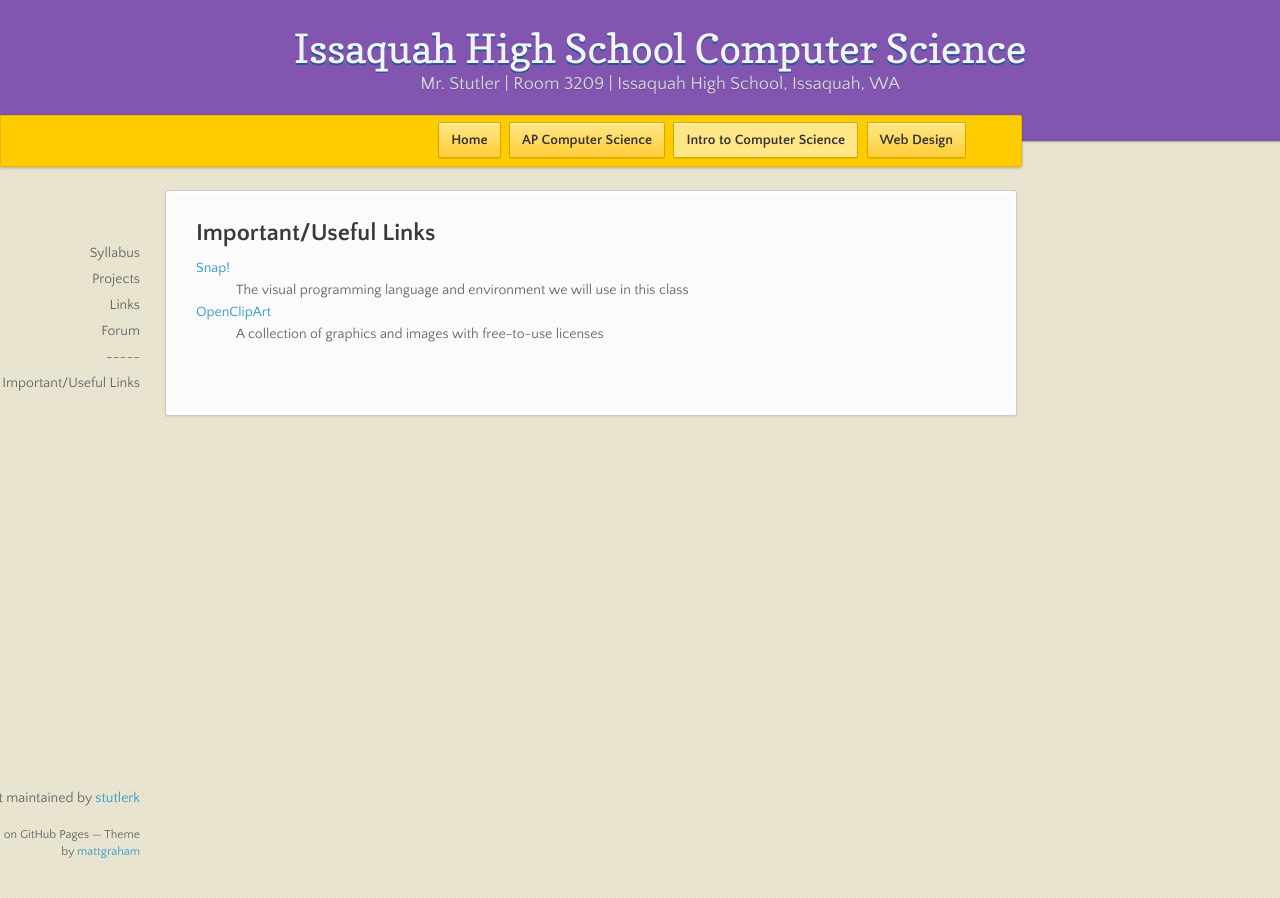
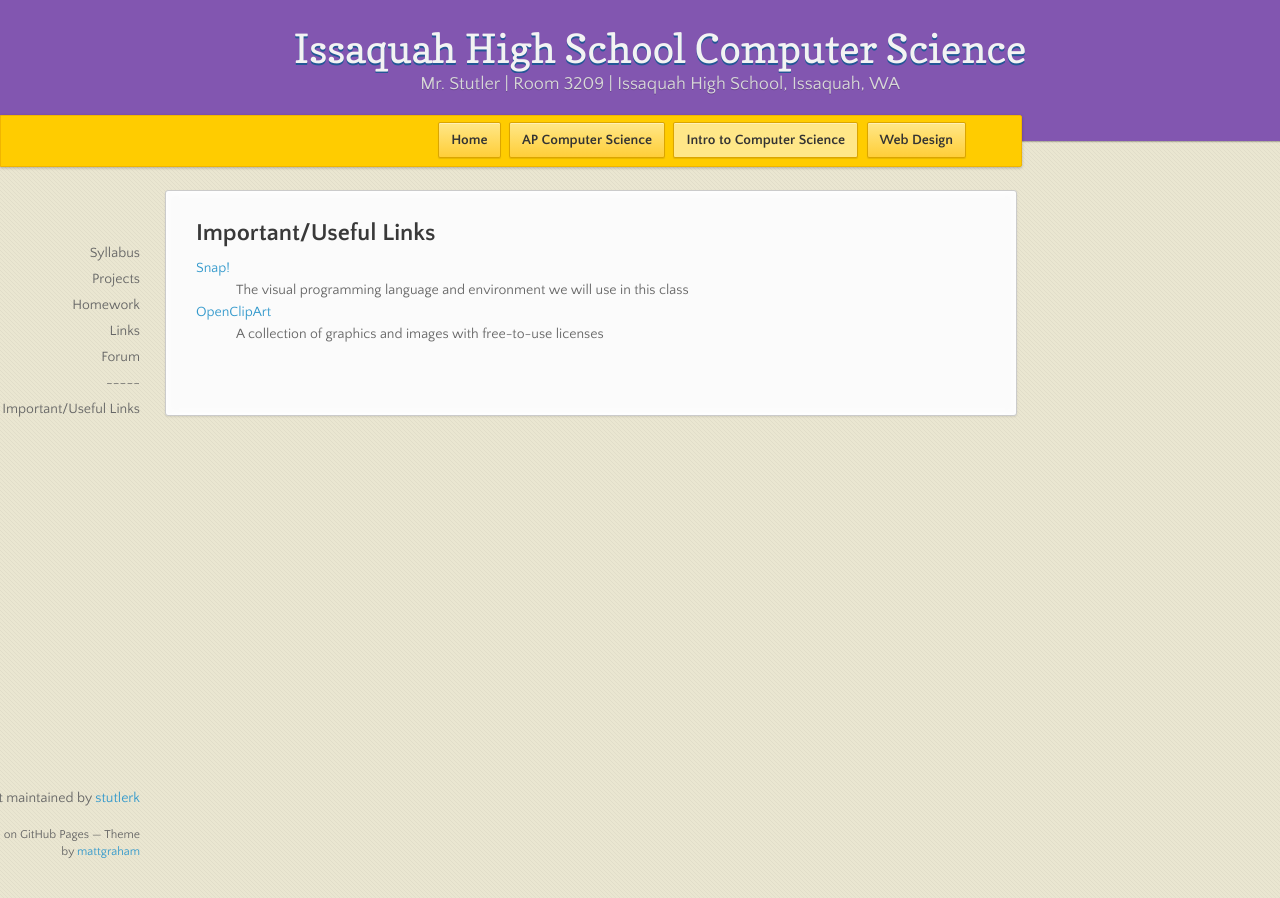
Before and after one commit to stutlerk/ihs-website, a Jekyll site: the page built from _introcs/links.html, in a window 1280 px wide. Built offline with Jekyll 4.4.1, drawn with Linux system fonts in a browser that asks for light colours; nearby versions of some CDN libraries.

Commit message:
Update course.html

```diff
--- a/_layouts/course.html
+++ b/_layouts/course.html
@@ -17,7 +17,7 @@ layout: default
                     </ul>
                 </div>
             </li>
-	    <!--<li><a href="{{ site.baseurl }}/{{ page.course }}/docs.html">Documents</a></li>-->
+	    <li><a href="{{ site.baseurl }}/{{ page.course }}/homework.html">Homework</a></li>
 	    <li><a href="{{ site.baseurl }}/{{ page.course }}/links.html">Links</a></li>
 	    <li><a href="{{ page.forum }}">Forum</a></li>
             <li>-----</li>
```
